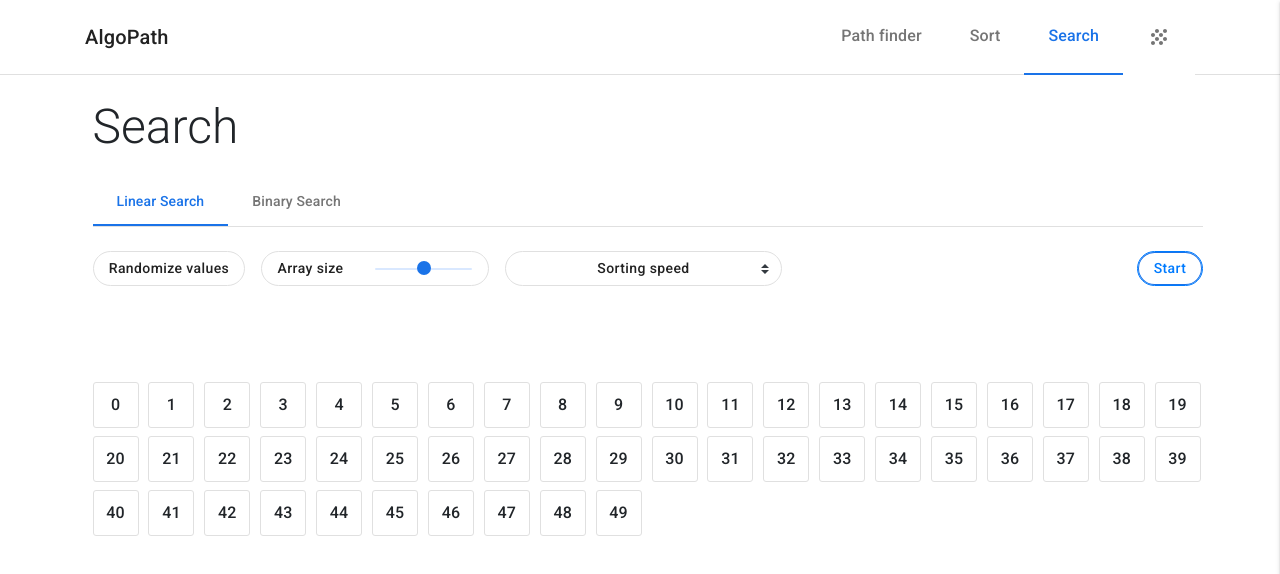
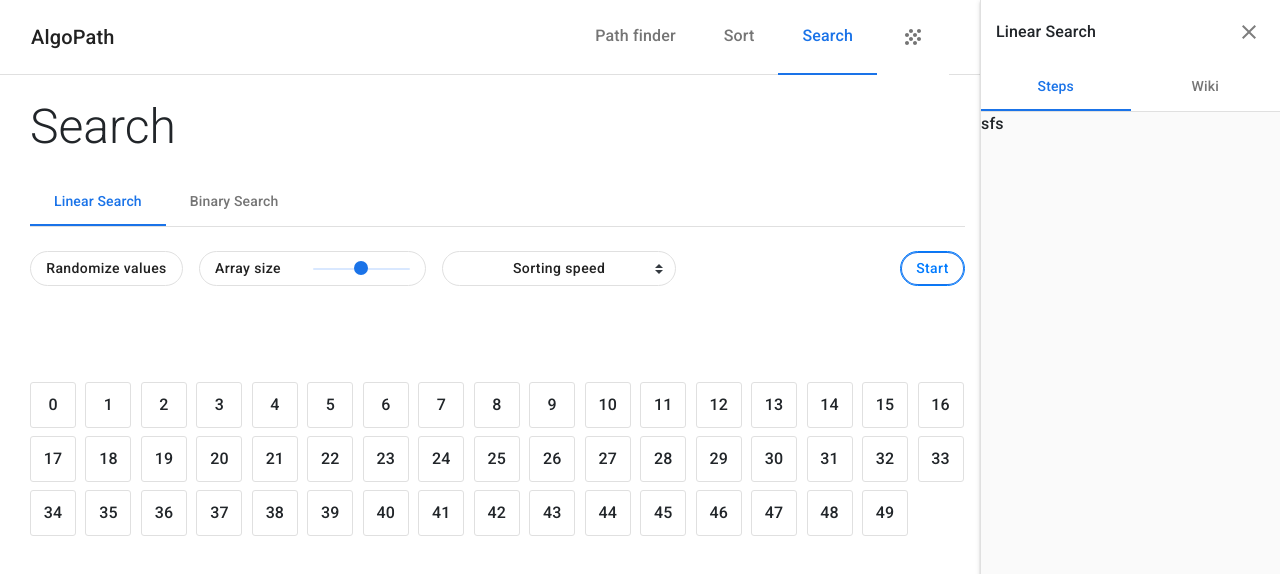
Before and after one commit to m-reyes-h/algopath, a React (Create React App) app: page / in a window 1280 px wide. Shown: the top 574 px of the page. Built offline with nearby package versions, Linux system fonts and the light colour scheme.

Commit message:
Added wiki page to linear search

```diff
--- a/src/assets/styles/style.css
+++ b/src/assets/styles/style.css
@@ -70,8 +70,17 @@ a:visited {
   color: var(--theme-palette-primary-main) !important;
 }
 
+a[href*="http"] {
+  background: url("../icons/call_made-24px.svg") no-repeat 100% 0;
+  background-size: 15px 15px;
+  padding-right: 1.25rem;
+}
+
 .text-danger {
   color: var(--danger) !important;
+}
+.text-secondary {
+  color: var(--theme-palette-text-secondary) !important;
 }
 
 /**
@@ -413,7 +422,8 @@ button[type="button"]:focus {
     0 0;
 }
 
-.modal-header .close {
+.modal-header .close,
+.close {
   border-radius: 50rem;
   height: 48px;
   width: 48px;
@@ -427,8 +437,14 @@ button[type="button"]:focus {
   transition: background 0.3s ease;
 }
 
-.modal-header .close:hover {
-  background-color: var(--theme-palette-primary-light);
+.close-sm {
+  height: 32px;
+  width: 32px;
+}
+
+.modal-header .close:hover,
+.close:hover {
+  background-color: var(--theme-palette-grey-50);
 }
 
 .modal-header .close span:first-child {
@@ -440,6 +456,16 @@ button[type="button"]:focus {
   border-color: var(--theme-grey-300);
   border-radius: 0 0 var(--theme-shape-borderRadius)
     var(--theme-shape-borderRadius);
+}
+
+/**
+ * Cards
+ */
+.card {
+  border: 1px solid var(--theme-grey-300);
+}
+.accordion > .card:not(:last-of-type) {
+  border: 1px solid var(--theme-grey-300);
 }
 
 /**
@@ -519,3 +545,24 @@ button[type="button"]:focus {
   line-height: "1.6";
   letter-spacing: 0.0075rem;
 }
+
+.subtitle1 {
+  font-weight: 400;
+  font-size: 1rem;
+  line-height: 1.75;
+  letter-spacing: 0.00938em;
+}
+
+.subtitle2 {
+  font-weight: 300;
+  font-size: 0.875rem;
+  line-height: 1.57;
+  letter-spacing: 0.00714em;
+}
+
+.body2 {
+  font-weight: 400 !important;
+  font-size: 0.875rem !important;
+  line-height: 1.43;
+  letter-spacing: 0.01071em;
+}
--- a/src/assets/styles/theme.js
+++ b/src/assets/styles/theme.js
@@ -86,6 +86,18 @@ const theme = {
         lineHeight: "1.6",
         letterSpacing: "0.0075em",
       },
+      subtitle1: {
+        fontWeight: "400",
+        fontSize: "1rem",
+        lineHeight: 1.75,
+        letterSpacing: "0.00938em",
+      },
+      subtitle2: {
+        fontWeight: "500",
+        fontSize: "0.875rem",
+        lineHeight: 1.57,
+        letterSpacing: "0.00714em",
+      },
     },
     shadows: {
       0: "none",
--- a/src/containers/LinearSearch/LinearSearch.js
+++ b/src/containers/LinearSearch/LinearSearch.js
@@ -1,14 +1,14 @@
 import React from "react";
 import Config from "./components/Config";
 import Grid from "./components/Grid";
-import Aside from "./components/Aside";
+import Aside from "./components/Aside/Aside";
 
 // Component ----------------------------------------------------------
 
 function LinearSearch() {
   return (
     <>
-      <Aside />
+      <Aside title="Linear Search" />
       <Config />
       <div className="mt-5 pt-5">
         <Grid />
--- a/src/containers/LinearSearch/components/Aside.js
+++ b/src/containers/LinearSearch/components/Aside/Aside.js
@@ -1,7 +1,9 @@
 import React from "react";
 import styled from "styled-components";
+import PropTypes from "prop-types";
 import { useRecoilState } from "recoil";
-import asideOpen from "../../../state/aside";
+import asideOpen from "../../../../state/aside";
+import Content from "./Content";
 
 // Style --------------------------------------------------------------
 
@@ -17,18 +19,36 @@ const AsideSt = styled.aside`
   transform: translateX(${(props) => (props.asideOpen ? "0px" : "300px")});
   z-index: 1031;
   background-color: ${(props) => props.theme.palette.grey[50]};
+
+  header {
+    height: 64px;
+  }
 `;
 
 // Component ----------------------------------------------------------
 
-function Aside() {
-  const [isOpen] = useRecoilState(asideOpen);
+function Aside({ title }) {
+  const [isOpen, setIsOpen] = useRecoilState(asideOpen);
 
   return (
     <AsideSt className="min-vh-100 vh-100 page-aside" asideOpen={isOpen}>
-      aside
+      <header className="container d-flex justify-content-between align-items-center bg-white">
+        <h1 className="subtitle1 mb-0">{title}</h1>
+        <button
+          type="button"
+          className="close close-sm"
+          onClick={() => setIsOpen(!isOpen)}
+        />
+      </header>
+      <Content />
     </AsideSt>
   );
 }
 
+// Proptypes ----------------------------------------------------------
+
+Aside.propTypes = {
+  title: PropTypes.string.isRequired,
+};
+
 export default Aside;
--- /dev/null
+++ b/src/containers/LinearSearch/components/Aside/Content.js
@@ -0,0 +1,64 @@
+import React from "react";
+import { Tab, Nav } from "react-bootstrap";
+import styled from "styled-components";
+import Wiki from "./Wiki";
+
+// Style --------------------------------------------------------------
+
+const NavSubSt = styled(Nav)`
+  height: 48px;
+  border-bottom: 1px solid ${(props) => props.theme.palette.grey[300]};
+
+  .nav-link {
+    font-weight: 500;
+    display: flex;
+    height: 100%;
+    align-items: center;
+    justify-content: center;
+    padding: 0 1.5rem;
+    background-color: transparent !important;
+    border-radius: 0;
+    font-size: ${(props) => props.theme.palette.typography.bodySize};
+    border-bottom: 2px solid transparent;
+
+    &:not(.active) {
+      color: ${(props) => props.theme.palette.grey[600]} !important;
+    }
+
+    &.active {
+      border-bottom: 2px solid ${(props) => props.theme.palette.primary.main};
+    }
+  }
+`;
+
+const TabContentSt = styled(Tab.Content)`
+  height: calc(100vh - 64px - 48px);
+  overflow: auto;
+`;
+
+// Component ----------------------------------------------------------
+
+function Content() {
+  return (
+    <div className="content">
+      <Tab.Container id="left-tabs-example" defaultActiveKey="linear">
+        <NavSubSt variant="pills" className="d-flex flex-row bg-white">
+          <Nav.Item className="w-50">
+            <Nav.Link eventKey="linear">Steps</Nav.Link>
+          </Nav.Item>
+          <Nav.Item className="w-50">
+            <Nav.Link eventKey="binary">Wiki</Nav.Link>
+          </Nav.Item>
+        </NavSubSt>
+        <TabContentSt>
+          <Tab.Pane eventKey="linear">sfs</Tab.Pane>
+          <Tab.Pane eventKey="binary" className="p-2">
+            <Wiki />
+          </Tab.Pane>
+        </TabContentSt>
+      </Tab.Container>
+    </div>
+  );
+}
+
+export default Content;
--- /dev/null
+++ b/src/containers/LinearSearch/components/Aside/Wiki.js
@@ -0,0 +1,101 @@
+import React from "react";
+import { Accordion, Card } from "react-bootstrap";
+import styled from "styled-components";
+
+// Style --------------------------------------------------------------
+
+const WikiSt = styled.div`
+  .accordion {
+    .card {
+      border-radius: 0.25rem !important;
+      .card-header {
+        border-bottom: 0;
+        background-color: ${(props) => props.theme.palette.common.white};
+        cursor: pointer;
+      }
+
+      .card-body {
+        padding-top: 0;
+      }
+    }
+  }
+`;
+
+// Component ----------------------------------------------------------
+
+function Wiki() {
+  return (
+    <WikiSt>
+      <div className="card mb-2">
+        <div className="card-body">
+          <p className="card-text body2 text-secondary">
+            In linear search, the idea of the algorithm is to iterate across the
+            array from left to right, searching for a specified element.
+          </p>
+          <a
+            href="https://www.youtube.com/watch?v=TwsgCHYmbbA"
+            target="_blank"
+            rel="noopener noreferrer"
+            className="card-link body2"
+          >
+            CS50
+          </a>
+        </div>
+      </div>
+      <Accordion>
+        <Card className="mb-2">
+          <Accordion.Toggle
+            as={Card.Header}
+            eventKey="0"
+            className="subtitle2 body2 d-flex justify-content-between"
+          >
+            <span>Worst-case scenario</span>
+            <span>O(n)</span>
+          </Accordion.Toggle>
+          <Accordion.Collapse eventKey="0">
+            <Card.Body className="body2 text-secondary">
+              We have to look through the entire array of n elements, either
+              because the target element is the las element of the array or
+              doesn't exist in the array at all.
+            </Card.Body>
+          </Accordion.Collapse>
+        </Card>
+        <Card className="mb-2">
+          <Accordion.Toggle
+            as={Card.Header}
+            eventKey="1"
+            className="subtitle2 body2 d-flex justify-content-between"
+          >
+            <span>Best-case scenario</span>
+            <span> &#x3A9;(1)</span>
+          </Accordion.Toggle>
+          <Accordion.Collapse eventKey="1">
+            <Card.Body className="body2 text-secondary">
+              The target element is the first element of the array, and so we
+              can stop looking inmmediately after we start.
+            </Card.Body>
+          </Accordion.Collapse>
+        </Card>
+      </Accordion>
+      <div className="card mb-2">
+        <div className="card-body">
+          <p className="card-text body2 text-secondary">
+            Linear search is rarely practical because other search algorithms
+            and schemes, such as the binary search algorithm and hash tables,
+            allow significantly faster searching for all but short lists.
+          </p>
+          <a
+            href="https://en.wikipedia.org/wiki/Linear_search"
+            target="_blank"
+            rel="noopener noreferrer"
+            className="card-link body2"
+          >
+            Wikipedia
+          </a>
+        </div>
+      </div>
+    </WikiSt>
+  );
+}
+
+export default Wiki;
--- a/src/state/aside.js
+++ b/src/state/aside.js
@@ -2,7 +2,7 @@ import { atom } from "recoil";
 
 const AiseAtom = atom({
   key: "asideOpen",
-  default: false,
+  default: true,
 });
 
 export default AiseAtom;
```
Also changed, not shown: src/assets/icons/call_made-24px.svg (added), src/containers/LinearSearch/components/Aside/Steps.js (added).
